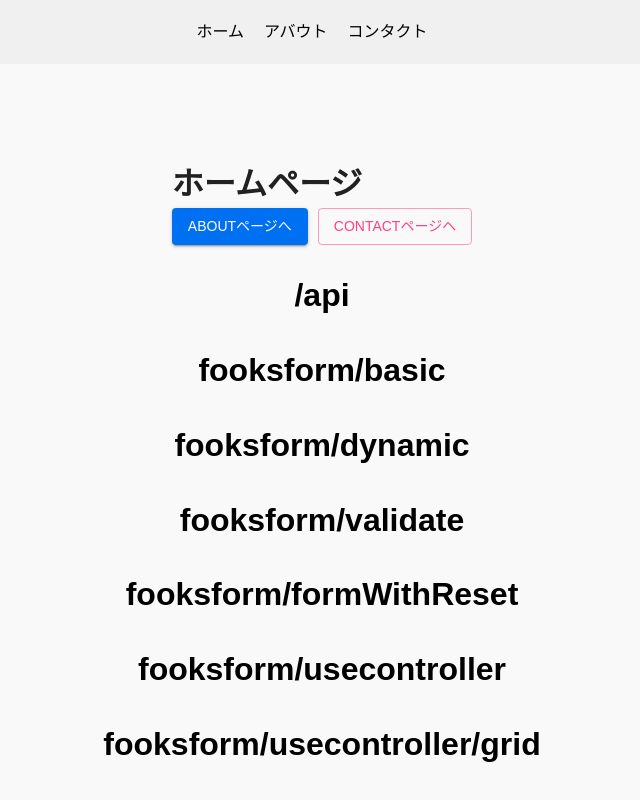
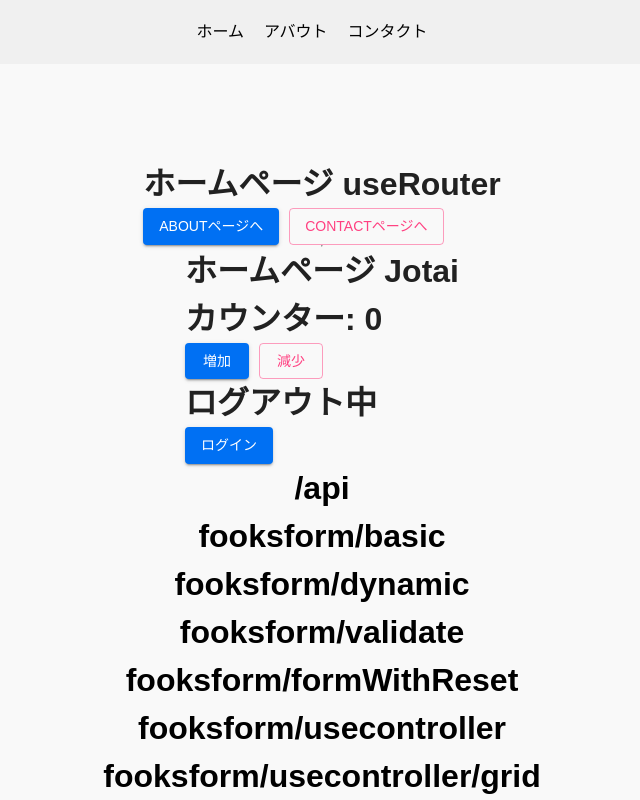
Before and after one commit to yamamoto04150422/next-msw, a Next.js app: page / in a window 1280 px wide. Shown: the top 800 px of the page, without its empty margins (318-958 px from the left). Built offline with nearby package versions, Linux system fonts and the light colour scheme.

Commit message:
jotai sample

```diff
--- a/package.json
+++ b/package.json
@@ -16,6 +16,7 @@
     "@emotion/styled": "^11.13.0",
     "@mui/icons-material": "^5.16.7",
     "@mui/material": "^5.16.7",
+    "jotai": "^2.9.3",
     "next": "14.2.5",
     "react": "^18",
     "react-dom": "^18",
--- /dev/null
+++ b/src/app/components/AuthContent.tsx
@@ -0,0 +1,34 @@
+"use client"; // クライアントサイドコンポーネントとして宣言
+
+import React from "react";
+import { useAtom } from "jotai";
+import { Button } from "@mui/material";
+import { userAuthenticatedAtom } from "../jotai/atom";
+
+const AuthContent: React.FC = () => {
+  const [isAuthenticated, setIsAuthenticated] = useAtom(userAuthenticatedAtom);
+
+  const toggleAuth = () => setIsAuthenticated((prev) => !prev);
+
+  return (
+    <div>
+      {isAuthenticated ? (
+        <div>
+          <h1>ログイン中</h1>
+          <Button variant="contained" color="secondary" onClick={toggleAuth}>
+            ログアウト
+          </Button>
+        </div>
+      ) : (
+        <div>
+          <h1>ログアウト中</h1>
+          <Button variant="contained" color="primary" onClick={toggleAuth}>
+            ログイン
+          </Button>
+        </div>
+      )}
+    </div>
+  );
+};
+
+export default AuthContent;
--- /dev/null
+++ b/src/app/components/Counter.tsx
@@ -0,0 +1,33 @@
+"use client"; // クライアントサイドコンポーネントとして宣言
+
+import React from "react";
+import { useAtom } from "jotai";
+import { Button } from "@mui/material";
+import { countAtom } from "../jotai/atom";
+
+const Counter: React.FC = () => {
+  const [count, setCount] = useAtom(countAtom);
+
+  return (
+    <div>
+      <h1>カウンター: {count}</h1>
+      <Button
+        variant="contained"
+        color="primary"
+        onClick={() => setCount((prev) => prev + 1)}
+      >
+        増加
+      </Button>
+      <Button
+        variant="outlined"
+        color="secondary"
+        onClick={() => setCount((prev) => prev - 1)}
+        style={{ marginLeft: "10px" }}
+      >
+        減少
+      </Button>
+    </div>
+  );
+};
+
+export default Counter;
--- /dev/null
+++ b/src/app/jotai/atom.ts
@@ -0,0 +1,8 @@
+// next-basic/app/jotai/atoms.ts
+import { atom } from "jotai";
+
+// カウンターの状態を管理するatom
+export const countAtom = atom(0);
+
+// ユーザーの認証状態を管理するatom
+export const userAuthenticatedAtom = atom(false);
--- a/src/app/page.tsx
+++ b/src/app/page.tsx
@@ -5,6 +5,8 @@ import styles from "./page.module.css";
 import Link from "next/link";
 import { useRouter } from "next/navigation";
 import { Button } from "@mui/material";
+import Counter from "./components/Counter";
+import AuthContent from "./components/AuthContent";
 
 export default function Home() {
   const router = useRouter();
@@ -19,7 +21,7 @@ export default function Home() {
   return (
     <main className={styles.main}>
       <div>
-        <h1>ホームページ</h1>
+        <h1>ホームページ useRouter</h1>
         <Button variant="contained" color="primary" onClick={navigateToAbout}>
           Aboutページへ
         </Button>
@@ -31,6 +33,12 @@ export default function Home() {
         >
           Contactページへ
         </Button>
+      </div>
+      <hr />
+      <div>
+        <h1>ホームページ Jotai</h1>
+        <Counter />
+        <AuthContent />
       </div>
       <h1>
         <Link href="/api">/api</Link>
```
Also changed, not shown: 1 other file (tests, documents, lock files or other folders).
